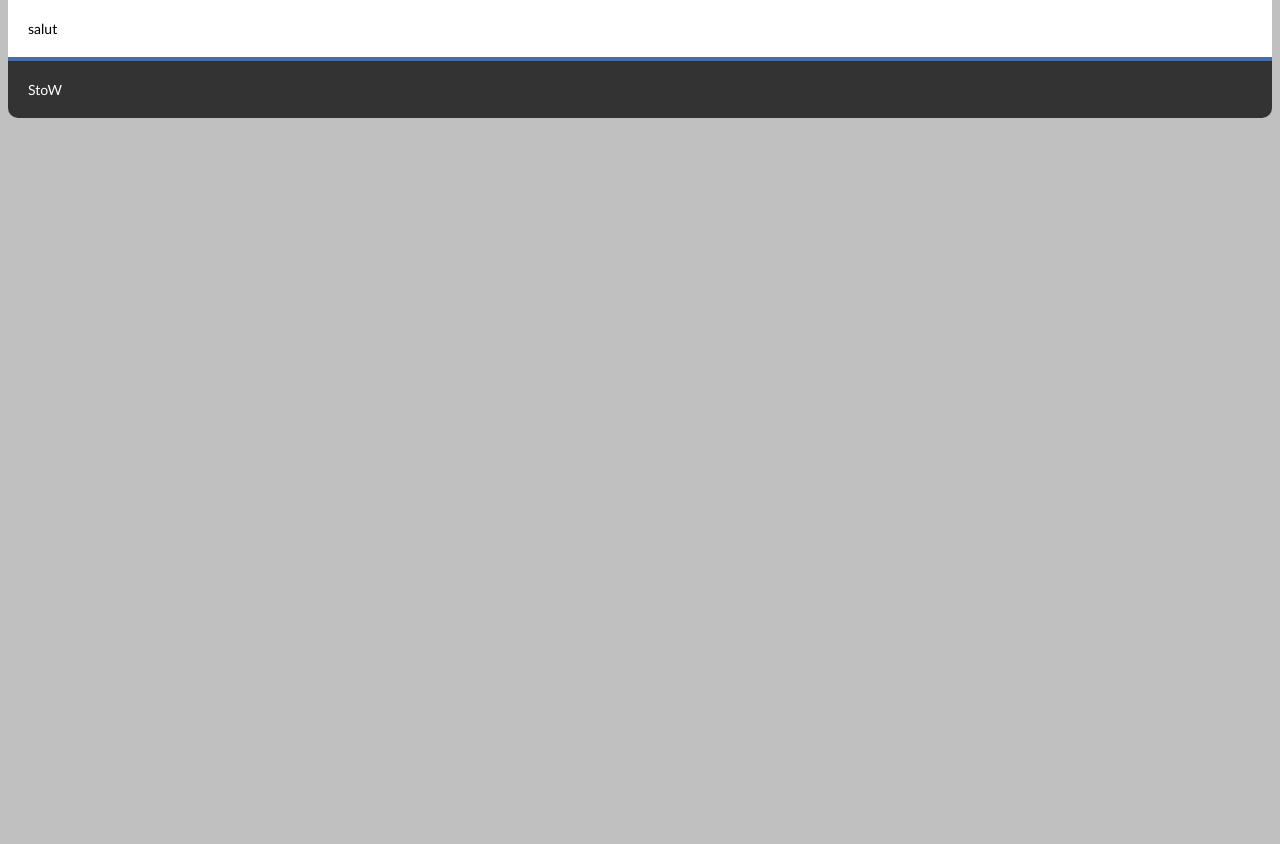
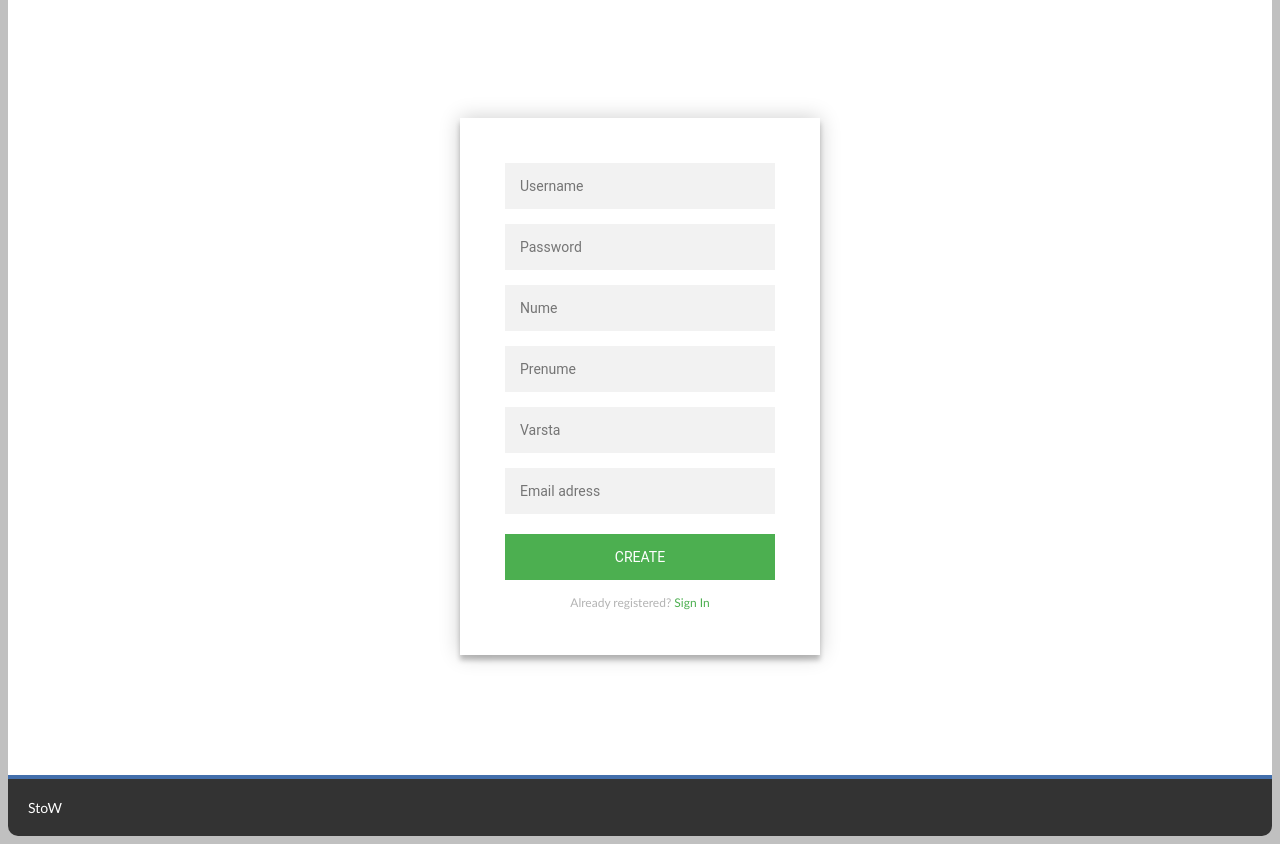
Before and after one commit to stefan-adrian/StoW-Stories-on-the-Web-, a PHP site: page /StoW/register in a window 1280 px wide. Shown: the part 70-914 px from the top of the page. Before the commit the page ends 188 px from the top, so only its background shows below. Run offline with PHP 8.4, Linux system fonts and the light colour scheme.

Commit message:
register-page

```diff
--- a/StoW/controllers/register.php
+++ b/StoW/controllers/register.php
@@ -10,4 +10,29 @@ class Register extends Controller {
 	{
 		$this->view->render('register/index');
 	}
+	public function create()
+	{
+
+		$data = array();
+		$data['login'] = $_POST['username'];
+		$data['password'] = md5($_POST['password']);
+		$data['role'] = 'default';
+		$data['nume'] = $_POST['nume'];
+		$data['prenume'] = $_POST['prenume'];
+		$data['varsta'] = $_POST['varsta'];
+		$data['email'] = $_POST['email'];
+
+		if (!filter_var($data['email'], FILTER_VALIDATE_EMAIL)) {
+  			$emailErr = "Invalid email format";
+  			echo $emailErr;
+
+		}
+		else{
+
+		// @TODO: Do your error checking!
+
+		$this->model->create($data);
+		header('location: ' . URL . 'login');
+		}
+	}
 }
--- a/StoW/models/register_model.php
+++ b/StoW/models/register_model.php
@@ -6,4 +6,22 @@ class Register_Model extends Model
 	{
 		parent::__construct();
 	}
+	public function create($data)
+	{
+		$sth = $this->db->prepare('INSERT INTO users
+			(`login`, `password`, `role` , `nume` , `prenume` , `varsta` , `email`)
+			VALUES (:login, :password, :role, :nume, :prenume, :varsta, :email)
+			');
+
+		$sth->execute(array(
+			':login' => $data['login'],
+			':password' => $data['password'],
+			':role' => $data['role'],
+			':nume' => $data['nume'],
+			':prenume' => $data['prenume'],
+			':varsta' => $data['varsta'],
+			':email' => $data['email'],
+
+		));
+	}
 }
--- a/StoW/views/login/index.php
+++ b/StoW/views/login/index.php
@@ -3,8 +3,8 @@
         <div class="login-page">
 			<div class="loginForm">
 				<form action="login/run" method="post">
-					<input class="loginData" type="text" name="login" /><br />
-					<input class="loginData" type="password" name="password" /><br />
+					<input class="loginData" type="text" name="login" placeholder="Username" /><br />
+					<input class="loginData" type="password" name="password" placeholder="Password" /><br />
 					<input class="loginButton" type="submit" value="Login" />
 				</form>
 				<p class="message">Not registered? <a href="<?php echo URL; ?>register">Create an account</a></p>
--- a/StoW/views/register/index.php
+++ b/StoW/views/register/index.php
@@ -1 +1,18 @@
-<div>salut</div>
+<div>
+	<div class="login">
+        <div class="login-page">
+			<div class="loginForm">
+				<form action="register/create" method="post">
+					<input class="loginData" type="text" name="username" placeholder="Username" /><br />
+                    <input class="loginData" type="password" name="password" placeholder="Password" /><br />
+                    <input class="loginData" type="text" name="nume" placeholder="Nume" /><br />
+                    <input class="loginData" type="text" name="prenume" placeholder="Prenume" /><br />
+                    <input class="loginData" type="text" name="varsta" placeholder="Varsta" /><br />
+                    <input class="loginData" type="text" name="email" placeholder="Email adress" /><br />
+					<input class="loginButton" type="submit" value="Create" />
+				</form>
+                <p class="message">Already registered? <a href="<?php echo URL; ?>login">Sign In</a></p>
+            </div>
+        </div>
+	</div>
+</div>
```
